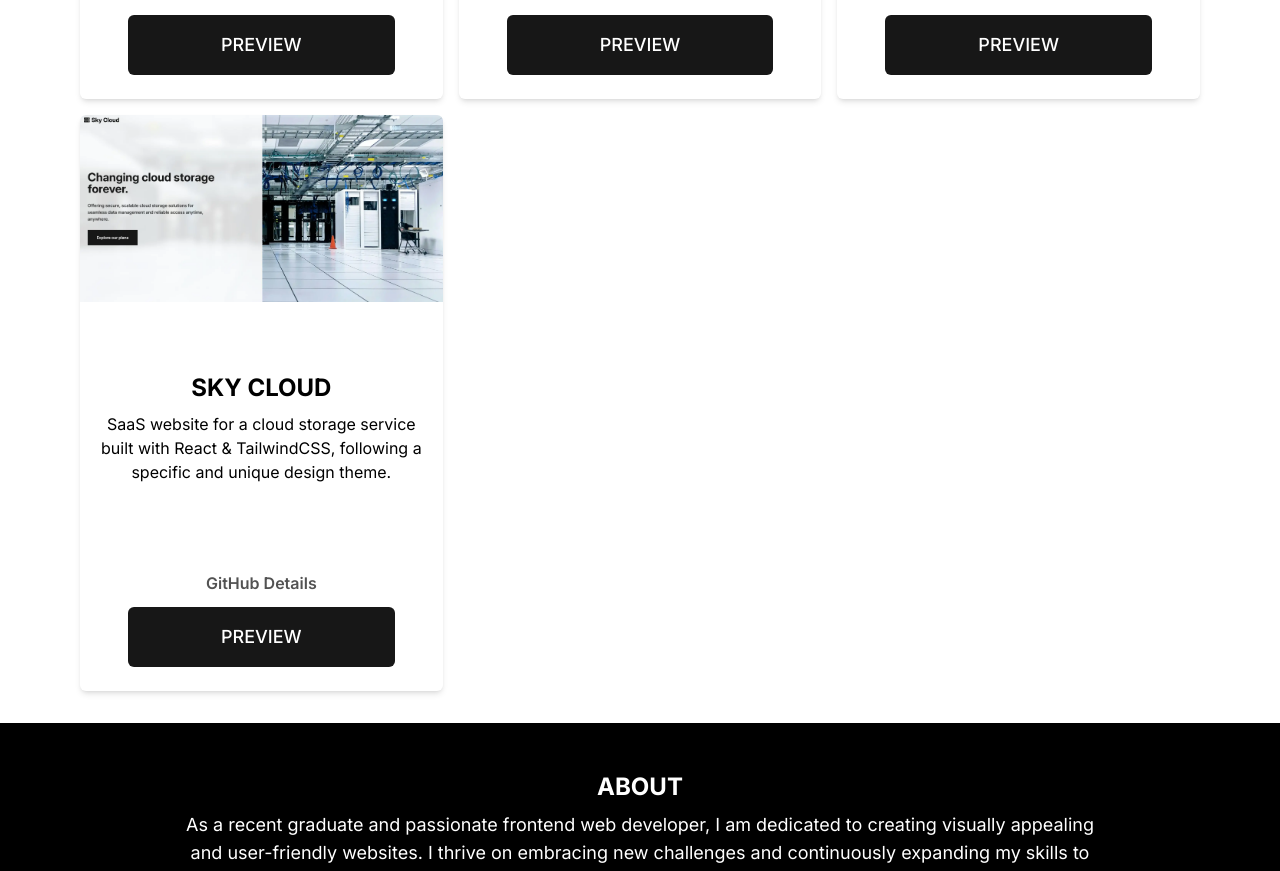
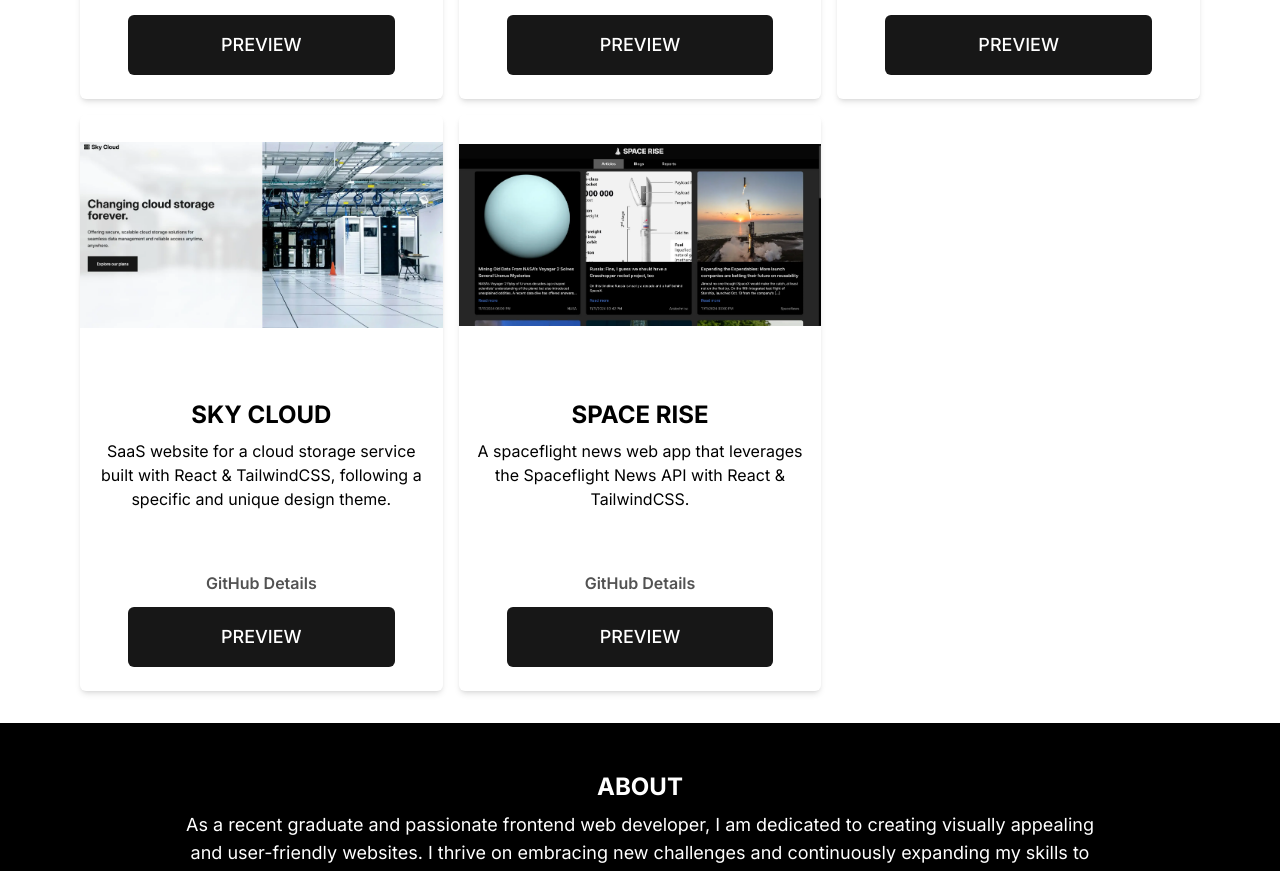
Before and after one commit to as9284/as-portfolio, a React (Vite) app: page / in a window 1280 px wide. Shown: the part 1405-2276 px from the top of the page. Built offline with nearby package versions, Linux system fonts and the light colour scheme.

Commit message:
Add new project and adjust the card

```diff
--- a/src/components/Card.jsx
+++ b/src/components/Card.jsx
@@ -9,14 +9,14 @@ function Card({ image, title, description, link, preview }) {
 
   return (
     <>
-      <div className="max-w-[1240px] min-h-[36rem] flex flex-col justify-between items-center gap-2 shadow-md place-items-center rounded-md hover:scale-[1.02] duration-300 dark:bg-black">
+      <div className="max-w-[1240px] h-[36rem] flex flex-col justify-between items-center gap-2 shadow-md place-items-center rounded-md hover:scale-[1.02] duration-300 dark:bg-black">
         <img
           src={image}
           alt={title}
-          className="w-full h-auto rounded-t-md hover:brightness-75 cursor-zoom-in duration-150"
+          className="w-full h-[15rem] object-contain rounded-t-md hover:brightness-75 cursor-zoom-in duration-150"
           onClick={() => setExpandImage(true)}
         />
-        <div className="w-full flex flex-col justify-center items-center gap-2 my-12">
+        <div className="w-full flex flex-col justify-center items-center gap-2">
           <h1 className="text-2xl text-black font-bold uppercase dark:text-neutral-200">
             {title}
           </h1>
--- a/src/components/Projects.jsx
+++ b/src/components/Projects.jsx
@@ -5,12 +5,14 @@ import QuickShorten from "../assets/quickshorten.webp";
 import AstraFeedback from "../assets/astrafeedback.webp";
 import HoloMovies from "../assets/holomovies.webp";
 import SkyCloud from "../assets/skycloud.webp";
+import SpaceRise from "../assets/spacerise.webp";
 
 const images = {
   "quickshorten.webp": QuickShorten,
   "astrafeedback.webp": AstraFeedback,
   "holomovies.webp": HoloMovies,
   "skycloud.webp": SkyCloud,
+  "spacerise.webp": SpaceRise,
 };
 
 const importAll = (imagePaths) => {
--- a/src/data/cardsData.json
+++ b/src/data/cardsData.json
@@ -30,5 +30,13 @@
     "src": "skycloud.webp",
     "link": "https://github.com/as9284/sky-cloud",
     "preview": "https://sky-cloud.vercel.app/"
+  },
+  {
+    "id": 5,
+    "title": "Space Rise",
+    "description": "A spaceflight news web app that leverages the Spaceflight News API with React & TailwindCSS.",
+    "src": "spacerise.webp",
+    "link": "https://github.com/as9284/space-rise",
+    "preview": "https://space-rise.vercel.app/"
   }
 ]
```
Also changed, not shown: src/assets/spacerise.webp (added).
